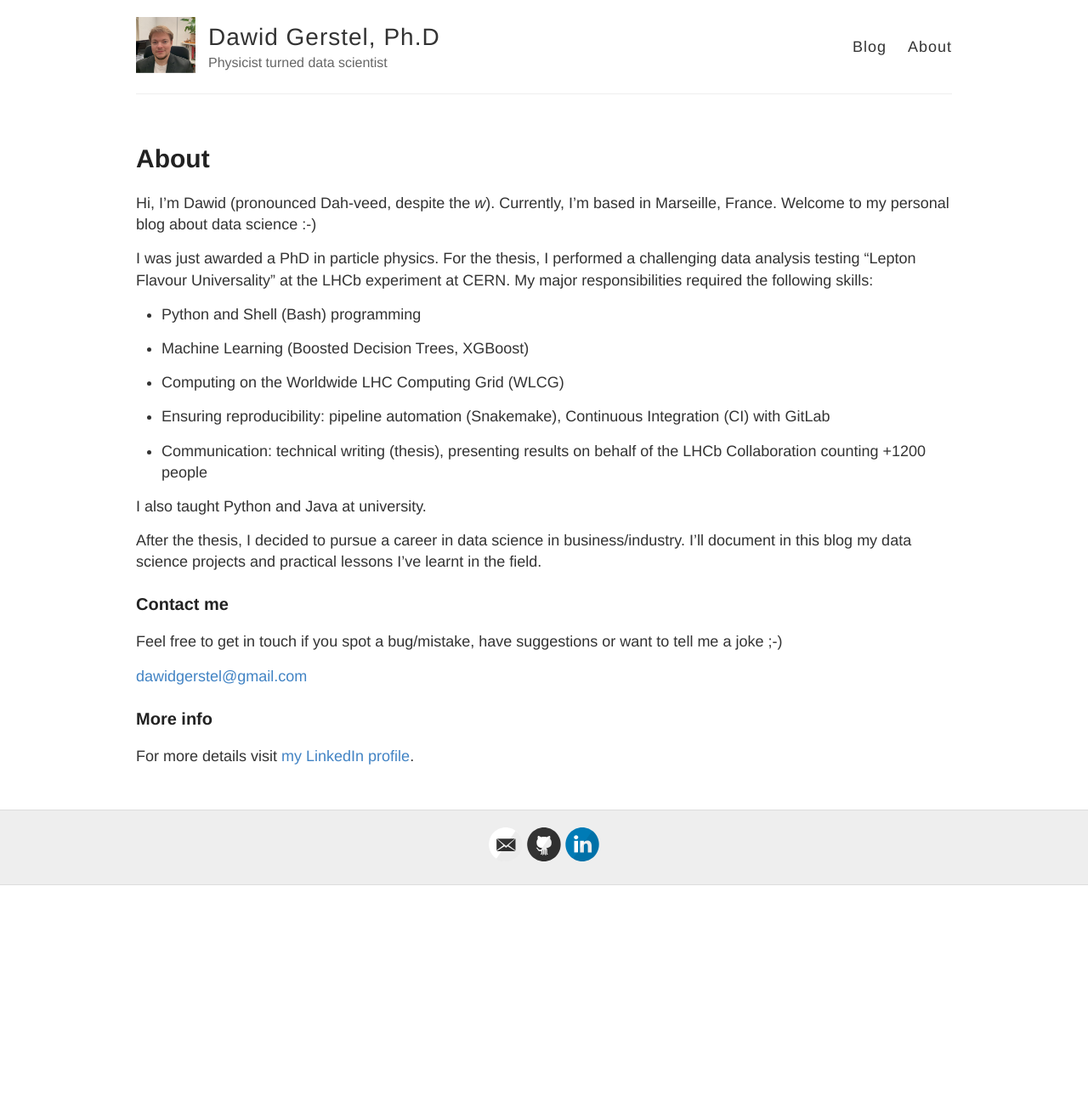
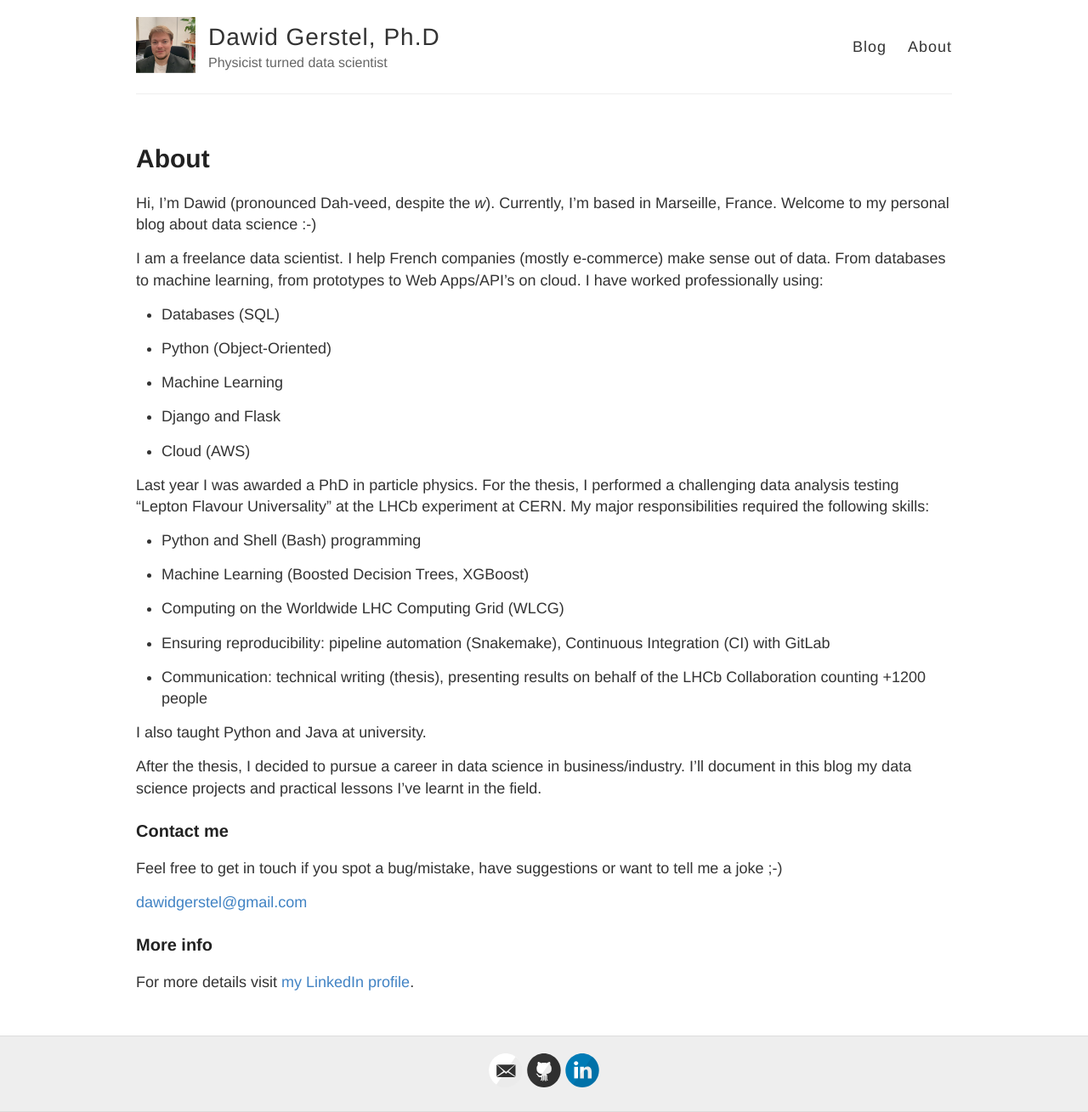
Before and after one commit to dgerstel/dgerstel.github.io, a Jekyll site: the page built from about.md, in a window 1280 px wide. Shown: the whole page at 85% size. Built offline with Jekyll 4.4.1, drawn with Linux system fonts in a browser that asks for light colours; before the commit the page ends 1042 px from its top, so only the background shows below that.

Commit message:
update profile info

```diff
--- a/about.md
+++ b/about.md
@@ -8,8 +8,16 @@ Hi, I'm Dawid (pronounced Dah-veed, despite the *w*).
 Currently, I'm based in Marseille, France.
 Welcome to my personal blog about data science :-)
 
+I am a freelance data scientist. I help French companies (mostly e-commerce) make sense out of data.
+From databases to machine learning, from prototypes to Web Apps/API's on cloud.
+I have worked professionally using:
+- Databases (SQL)
+- Python (Object-Oriented)
+- Machine Learning
+- Django and Flask
+- Cloud (AWS)
 
-I was just awarded a PhD in particle physics. For the thesis, I performed a challenging data analysis testing "Lepton Flavour Universality"
+Last year I was awarded a PhD in particle physics. For the thesis, I performed a challenging data analysis testing "Lepton Flavour Universality"
 at the LHCb experiment at CERN. My major responsibilities required the following skills:
 - Python and Shell (Bash) programming
 - Machine Learning (Boosted Decision Trees, XGBoost)
```
Also changed, not shown: _posts/2021-02-15-NewPost.md (+10 -1 lines).
